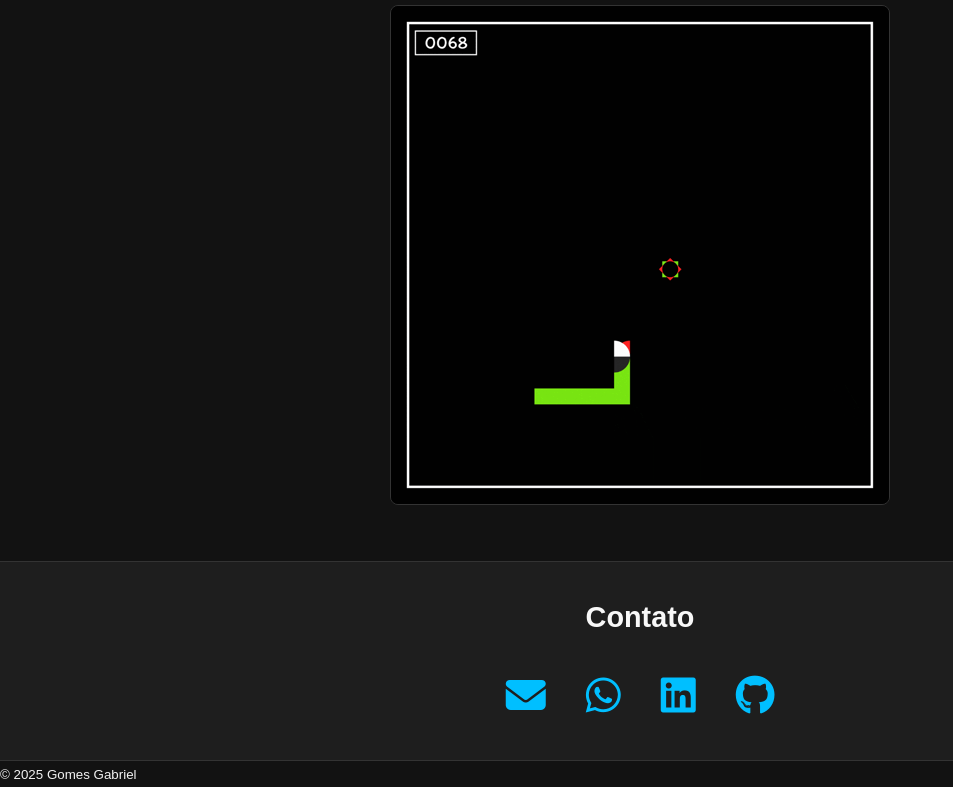
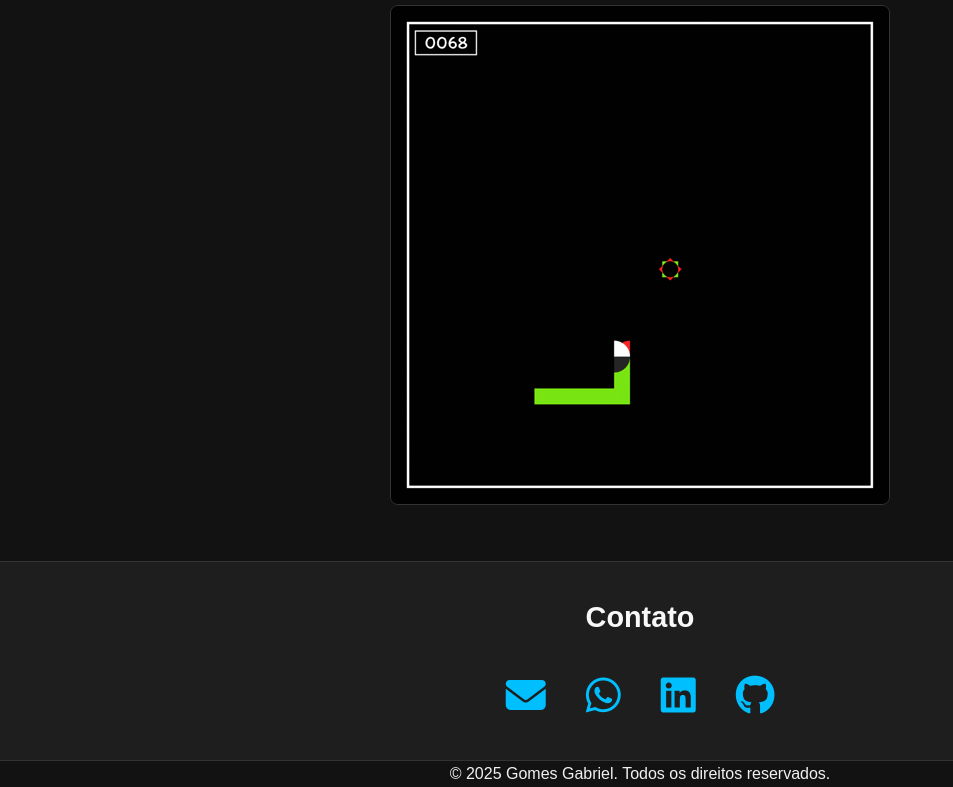
Before and after one commit to gabriel-gomes7/portifolio, a plain HTML site: page index.html in a window 1280 px wide. Shown: the part 1696-2483 px from the top of the page, without its empty margins (0-953 px from the left). Drawn offline with Linux system fonts and the light colour scheme.

Commit message:
mudei o rodapé

```diff
--- a/index.html
+++ b/index.html
@@ -193,8 +193,9 @@
   </main>
 
   <footer>
-    <small>© 2025 Gomes Gabriel</small>
-  </footer>
+  <p>© 2025 Gomes Gabriel. Todos os direitos reservados.</p>
+</footer>
+
 
 </body>
 
--- a/styles.css
+++ b/styles.css
@@ -403,3 +403,6 @@ body.tema-claro #toggle-tema {
     transform: translate(-50%, -10px);
   }
 }
+footer {
+  text-align: center;
+}
```
